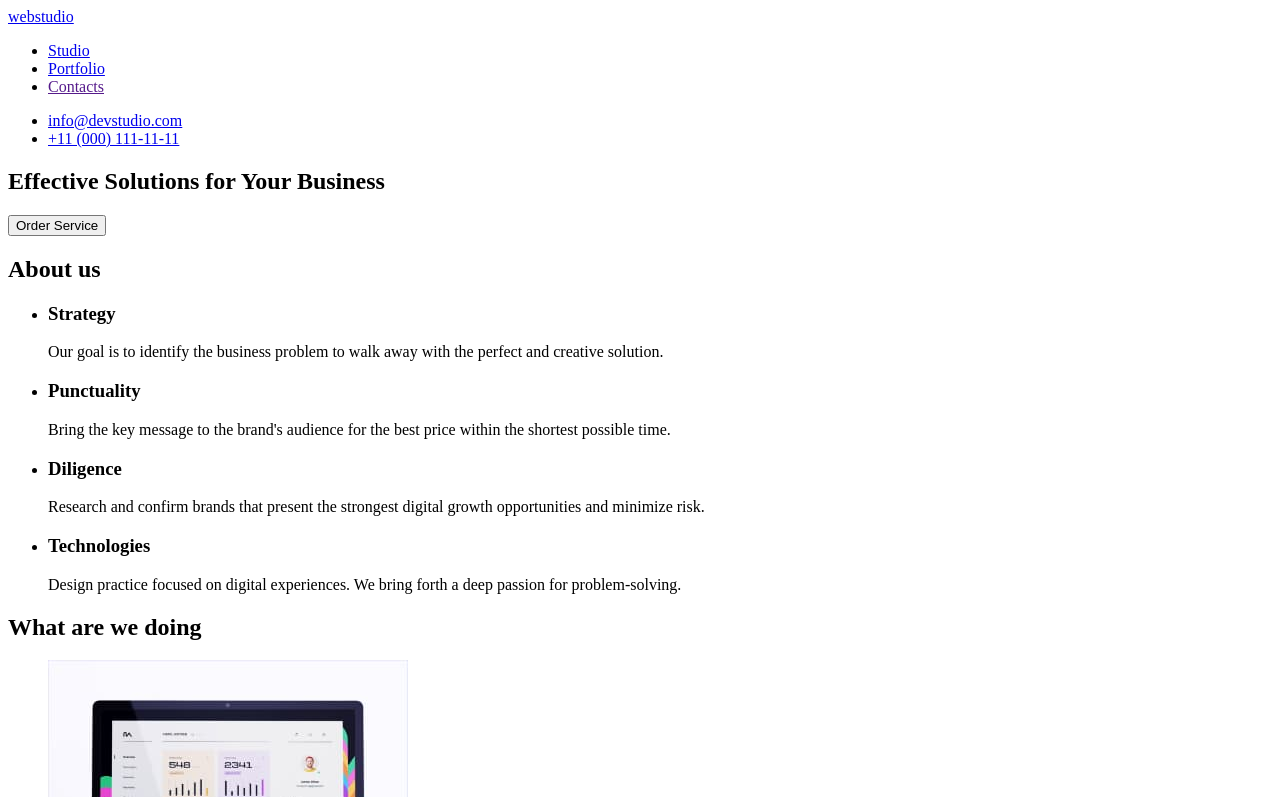
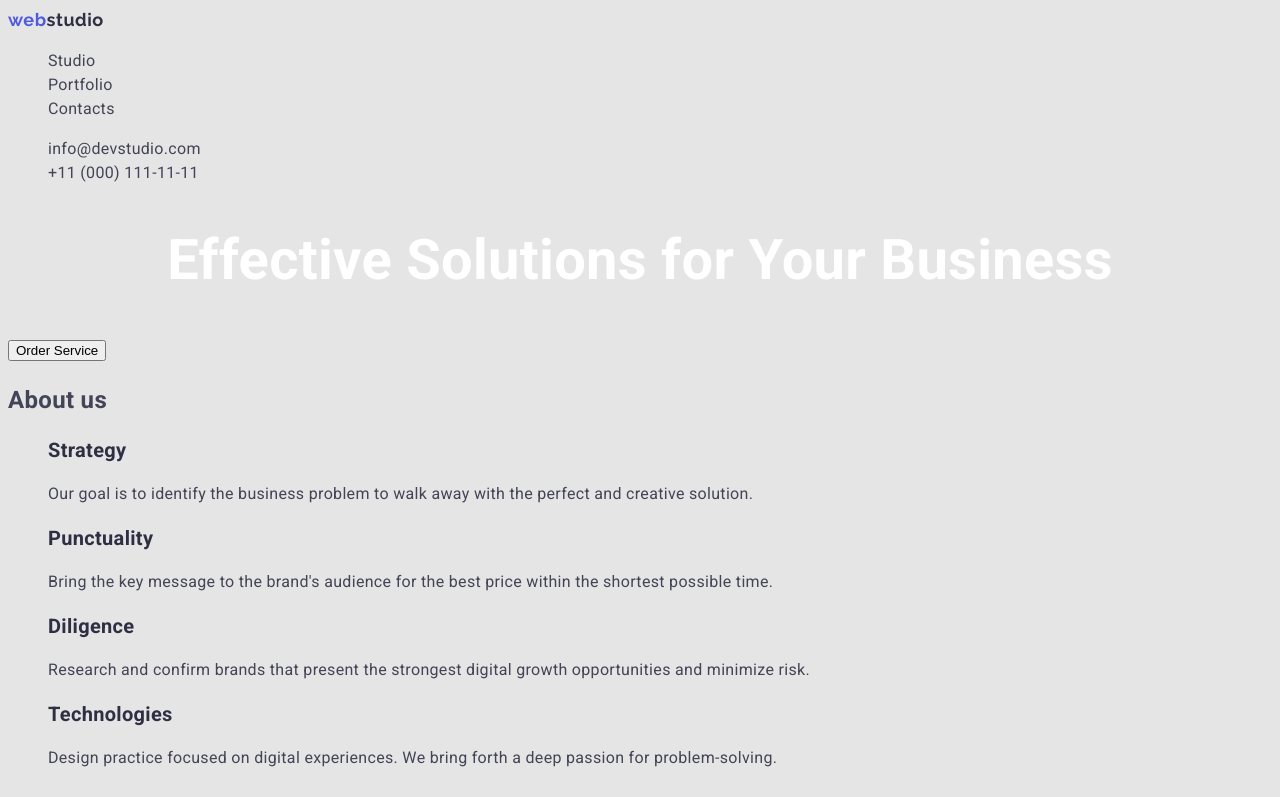
Before and after one commit to Promart1/goit-markup-hw-02, a plain HTML site: page index.html in a window 1280 px wide. Shown: the top 797 px of the page. Drawn offline with Linux system fonts and the light colour scheme.

Commit message:
add style

```diff
--- /dev/null
+++ b/css/style.css
@@ -0,0 +1,134 @@
+:root {
+    --primary-text-color: #2E2F42;
+    --secondary-text-color: #434455;
+    --special-text-color:  #4D5AE5;
+    --button-text-color: #FFFFFF;
+    --background-color: #E5E5E5;
+    --portfolio-button-color: #F4F4FD;
+    --bg-button-color: #404BBF;
+    --footer-text-color: #E7E9FC;
+
+}
+
+body {
+    background-color: var(--background-color);
+
+    color: var(--secondary-text-color);
+    font-family: Roboto, sans-serif;
+    letter-spacing: 0.02em;
+    font-weight: 400;
+    font-size: 16px;
+    line-height: 1.5;
+}
+
+.logo {
+    font-family: Raleway, sans-serif;
+    letter-spacing: 0.03em;
+    font-size: 18px;
+    line-height: 1.33;
+
+    text-decoration: none;
+}
+
+.logo-first-part {
+    color: var(--special-text-color);
+}
+
+.logo-second-type {
+    color: var(--primary-text-color);
+}
+
+.logo:hover {
+    color: var(--special-text-color);
+}
+
+ul {
+    list-style: none;
+    text-decoration: none;
+}
+
+a {
+    text-decoration: none;
+}
+/* site nav*/
+
+.site-nav .link {
+color: var(--primary-text-color)
+
+font-weight: 700;
+font-size: 16px;
+line-height: 1.5;
+}
+
+.site-nav .link:focus, .site-nav .link:hover {
+    color: var(--secondary-text-color)
+}
+
+.site-nav :active {
+    color: var(--special-text-color);
+}
+
+.auth-nav a {
+    color: var(--secondary-text-color);
+    font-size: 16px;
+    line-height: 1.5;
+}
+
+.auth-nav a:hover, .auth-nav a:focus {
+    color: var(--special-text-color);
+}
+
+.button .button:hover {
+    cursor: pointer;
+    font-family: inherit;
+    background-color: var(--special-text-color) ;
+    color: var(--button-text-color);
+}
+
+.button:active {
+    background-color: var(--bg-button-color);
+    color: var(--button-text-color);
+}
+
+.portfolio-button {
+    color: var(--special-text-color);
+    font-family: inherit;
+    background-color:  var(--portfolio-button-color);
+}
+
+.portfolio-button:hover,
+.portfolio-button:focus {
+     color: var(--button-text-color);
+     background-color: var(--special-text-color);
+}
+
+.hero-title {
+    color: var(--button-text-color);
+    font-weight: 700;
+    font-size: 56px;
+    line-height: 1.07;
+
+    text-align: center;
+}
+
+/*about us*/
+
+.feature-title {
+    color: var(--primary-text-color);
+    font-weight: 700;
+    font-size: 20px;
+    line-height: 1.2;
+}
+
+.secondary-title {
+    color: var(--primary-text-color);
+    font-weight: 700;
+    font-size: 36px;
+    line-height: 1.11;
+
+    text-align: center;
+}
+
+.text-footer {
+    color: var(--footer-text-color);
+}
--- a/index.html
+++ b/index.html
@@ -5,33 +5,37 @@
     <meta http-equiv="X-UA-Compatible" content="IE=edge" />
     <meta name="viewport" content="width=device-width, initial-scale=1.0" />
     <title>Webstudio</title>
+    <link rel="preconnect" href="https://fonts.googleapis.com">
+<link rel="preconnect" href="https://fonts.gstatic.com" crossorigin>
+<link href="https://fonts.googleapis.com/css2?family=Raleway:wght@700&family=Roboto:wght@400;500;700;900&display=swap" rel="stylesheet">
+    <link rel="stylesheet" href="./css/style.css">
   </head>
   <body>
     <header>
       <nav>
-        <a href="./index.html">webstudio</a>
-        <ul>
-          <li><a href="./index.html">Studio</a></li>
-          <li><a href="./portfolio.html">Portfolio</a></li>
-          <li><a href="">Contacts</a></li>
+        <a class="logo" href="./index.html"><span class="logo-first-part">web</span><span class="logo-second-type">studio</span></a>
+        <ul class="site-nav list">
+          <li><a class="link" href="./index.html">Studio</a></li>
+          <li><a class="link" href="./portfolio.html">Portfolio</a></li>
+          <li><a class="link" href="">Contacts</a></li>
         </ul>
       </nav>
-     <ul>
+     <ul class="auth-nav list">
        <li><a href="mailto:info@devstudio.com">info@devstudio.com</a></li>
        <li><a href="tel:+110001111111">+11 (000) 111-11-11</a></li>
      </ul>
     </header>
 <main>
       <section>
-        <h1>Effective Solutions for Your Business</h1>
-        <button type="button">Order Service</button>
+        <h1 class="hero-title">Effective Solutions for Your Business</h1>
+        <button class="button" type="button">Order Service</button>
       </section>
 
     <section>
       <h2>About us</h2>
       <ul>
         <li>
-          <h3>Strategy</h3>
+          <h3 class="feature-title">Strategy</h3>
           <p>
             Our goal is to identify the business problem to walk away with the
             perfect and creative solution.
@@ -39,7 +43,7 @@
         </li>
 
         <li>
-          <h3>Punctuality</h3>
+          <h3 class="feature-title">Punctuality</h3>
           <p>
             Bring the key message to the brand's audience for the best price
             within the shortest possible time.
@@ -47,7 +51,7 @@
         </li>
 
         <li>
-          <h3>Diligence</h3>
+          <h3 class="feature-title">Diligence</h3>
           <p>
             Research and confirm brands that present the strongest digital
             growth opportunities and minimize risk.
@@ -55,7 +59,7 @@
         </li>
 
         <li>
-          <h3>Technologies</h3>
+          <h3 class="feature-title">Technologies</h3>
           <p>
             Design practice focused on digital experiences. We bring forth a
             deep passion for problem-solving.
@@ -65,7 +69,7 @@
    </section>
 
    <section>
-      <h2>What are we doing</h2>
+      <h2 class="secondary-title">What are we doing</h2>
       <ul>
         <li>
           <img src="./img/rectangle710.jpg" alt="computer" width="360" />
@@ -80,34 +84,34 @@
     </section>
 
     <section>
-      <h2>Our Team</h2>
+      <h2 class="secondary-title">Our Team</h2>
       <ul>
         <li>
           <img src="./img/img1.jpg" alt="Mark Guerrero" width="264" />
-          <h3>Mark Guerrero</h3>
+          <h3 class="feature-title">Mark Guerrero</h3>
           <p>Product Designer</p>
         </li>
         <li>
           <img src="./img/img2.jpg" alt="Tom Ford" width="264" />
-          <h3>Tom Ford</h3>
+          <h3 class="feature-title">Tom Ford</h3>
           <p>Frontend Developer</p>
         </li>
         <li>
           <img src="./img/img3.jpg" alt="Camila Garcia" width="264" />
-          <h3>Camila Garcia</h3>
+          <h3 class="feature-title">Camila Garcia</h3>
           <p>Marketing</p>
         </li>
         <li>
           <img src="./img/img4.jpg" alt="Daniel Wilson" width="264" />
-          <h3>Daniel Wilson</h3>
+          <h3 class="feature-title">Daniel Wilson</h3>
           <p>UI Designer</p>
         </li>
       </ul>
     </section>
   </main>
     <footer>
-      <a href="./index.html"> webstudio </a>
-      <p>
+      <a class="logo" href="./index.html"><span class="logo-first-part">web</span><span class="logo-second-type">studio</span></a>
+      <p class="text-footer">
         Increase the flow of customers and sales for your business with digital
         marketing & growth solutions.
       </p>
```
Also changed, not shown: portfolio.html (+41 -21 lines).
